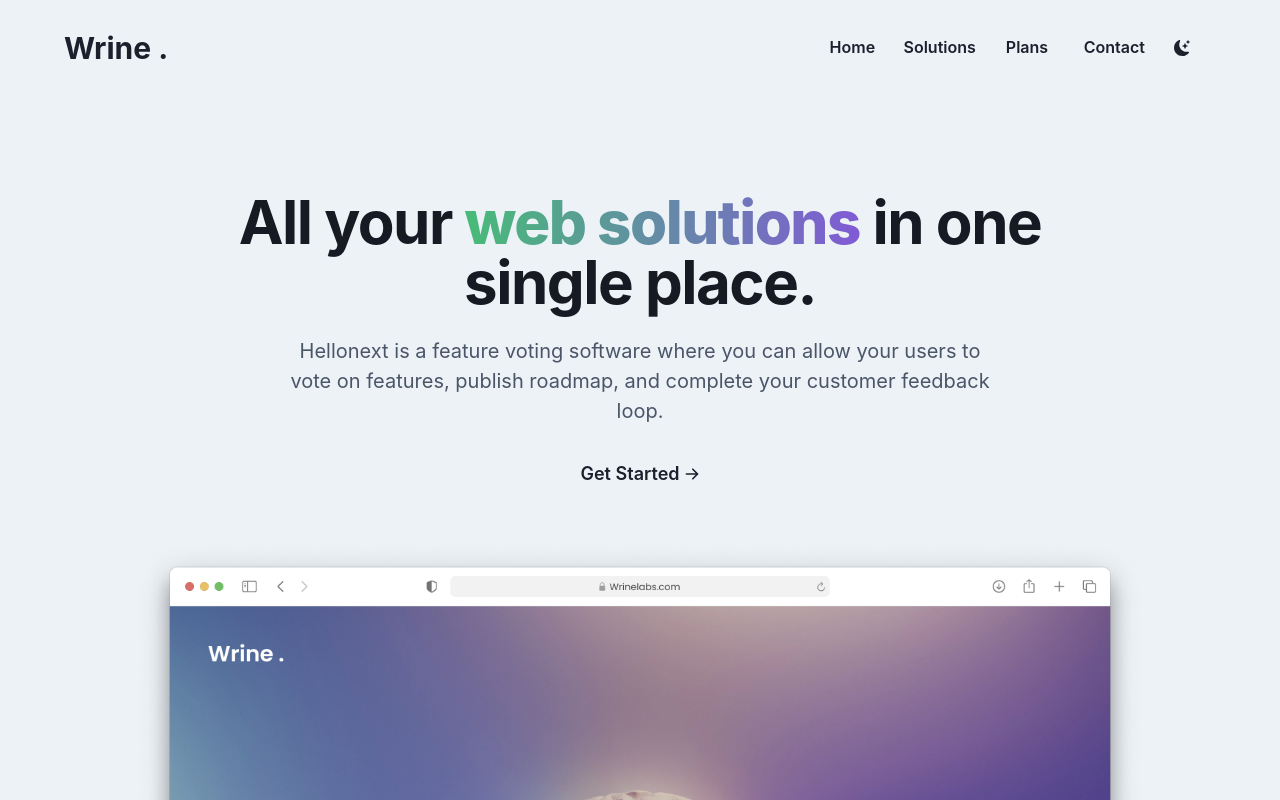
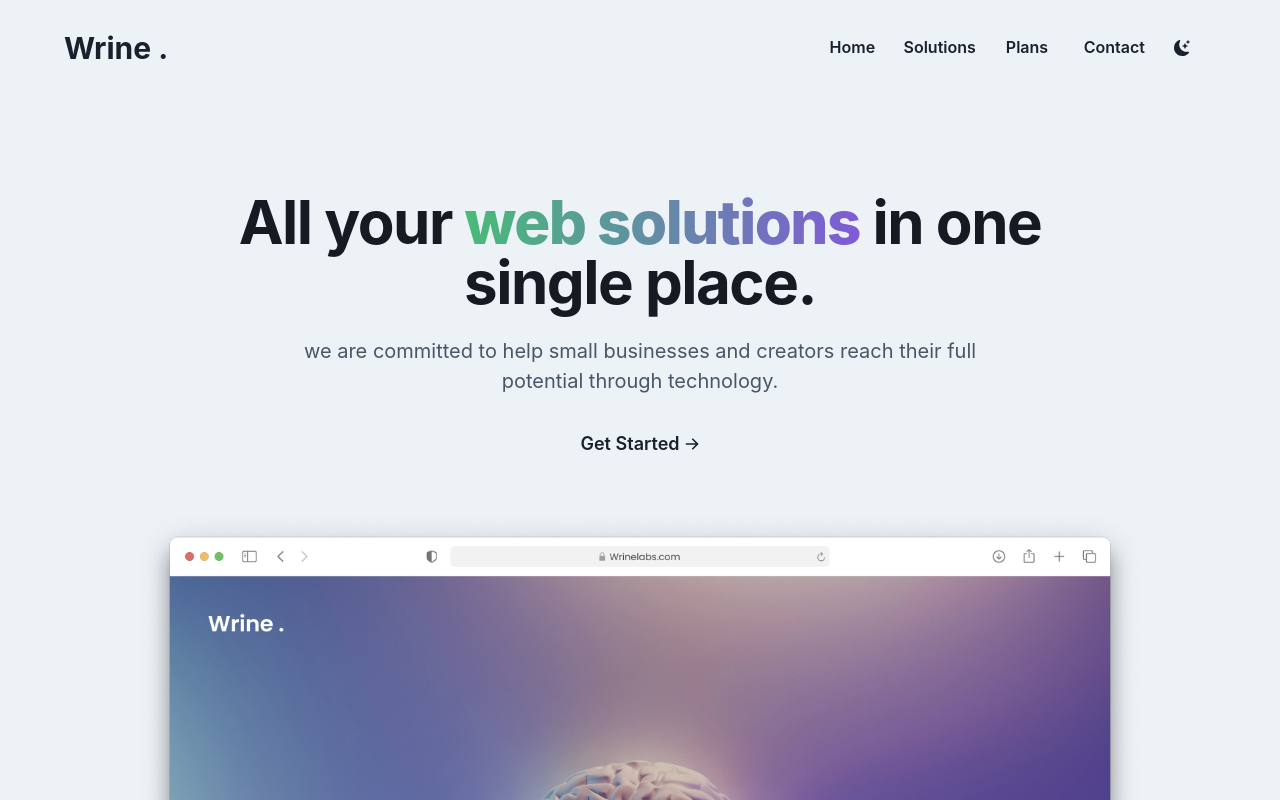
Before and after one commit to apariciodevs/wrine-2.0, a Next.js app: page / in a window 1280 px wide. Shown: the top 800 px of the page. Built offline with nearby package versions, Linux system fonts and the light colour scheme.

Commit message:
to deploy

```diff
--- a/components/Features.jsx
+++ b/components/Features.jsx
@@ -178,7 +178,7 @@ export default function Features() {
           }
         >
           Your design goes into production stage. Developed from scratch with a
-          modern high end tech stack
+          modern high end tech stack.
         </Feature>
 
         <Feature
@@ -224,7 +224,7 @@ export default function Features() {
           }
         >
           Your site is already live and receiving traffic. We Keep track of your
-          data and analytics
+          data and analytics.
         </Feature>
       </SimpleGrid>
     </Flex>
--- a/components/Hero.jsx
+++ b/components/Hero.jsx
@@ -88,9 +88,7 @@ const Hero = () => {
           color: "gray.300",
         }}
       >
-        Hellonext is a feature voting software where you can allow your users to
-        vote on features, publish roadmap, and complete your customer feedback
-        loop.
+       we are committed to help small businesses and creators reach their full potential through technology.
       </Text>
       <Stack
         direction={{
```
